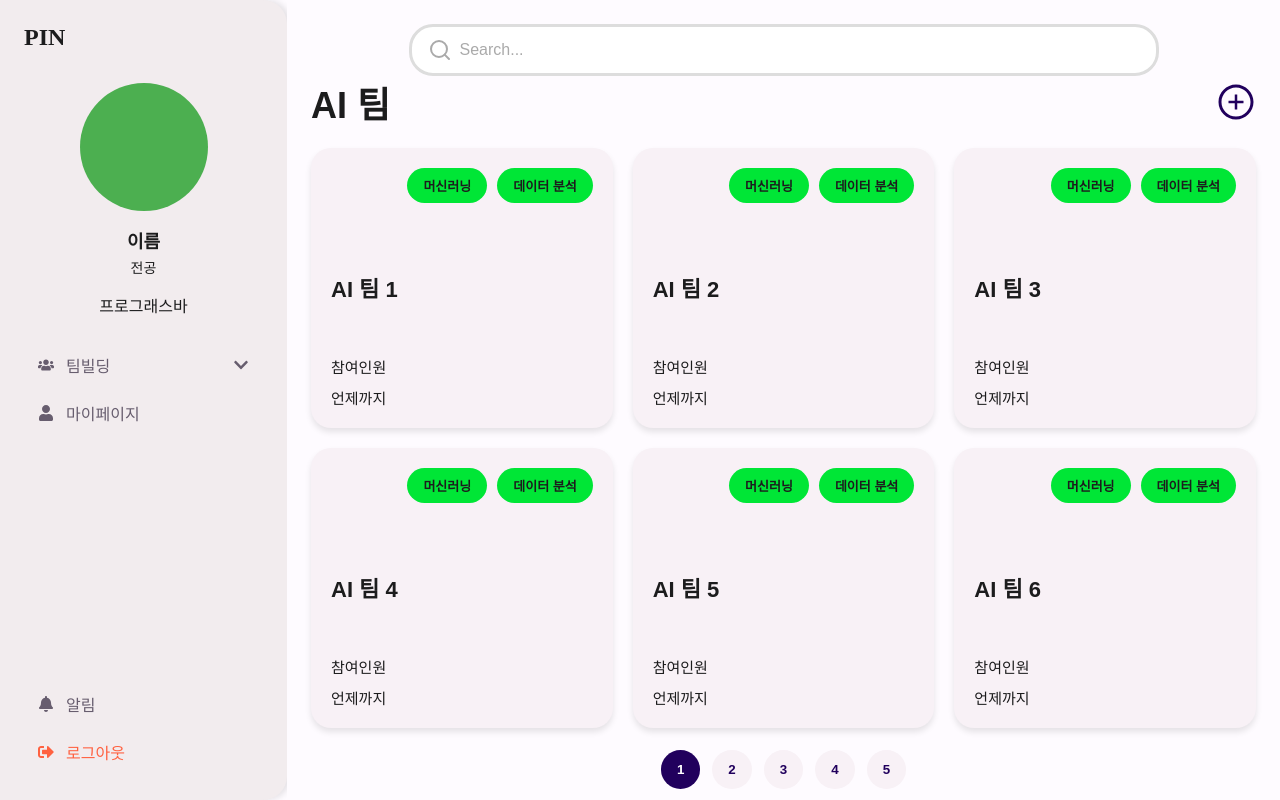
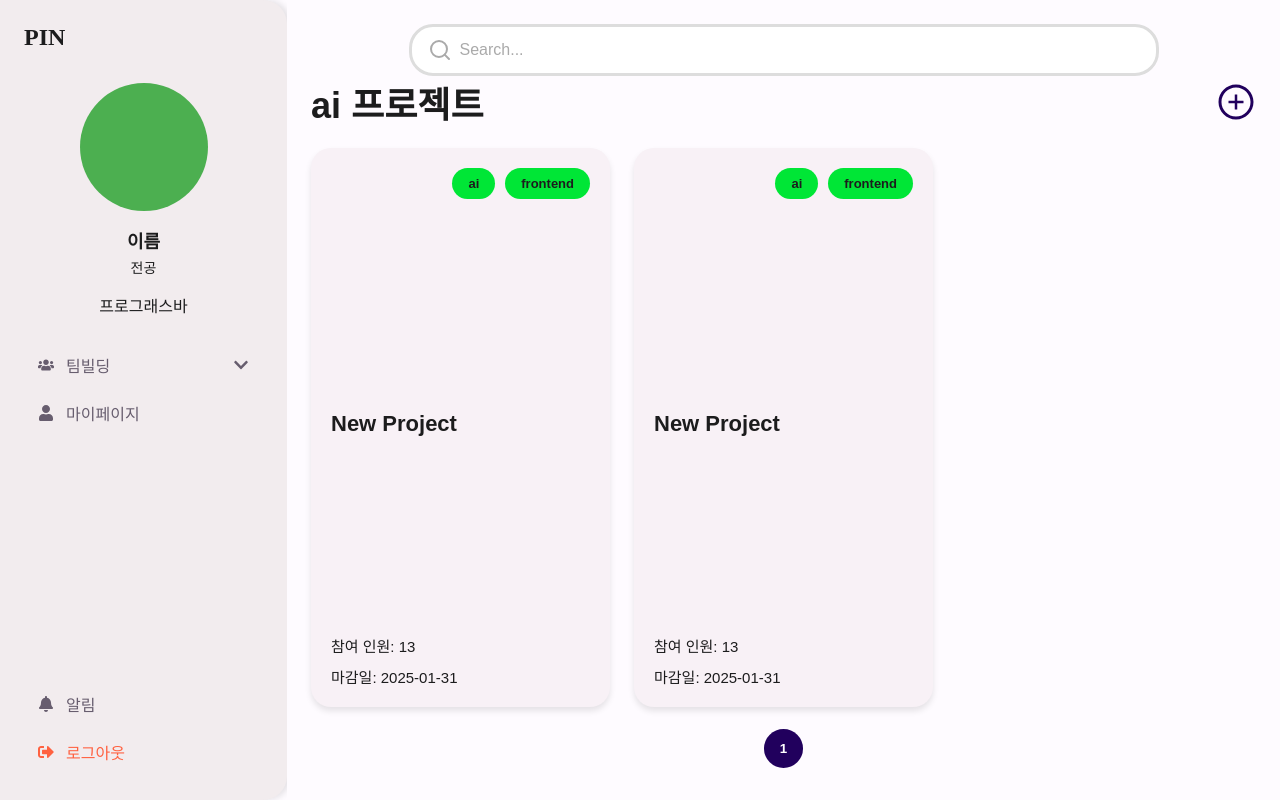
Before and after one commit to 2025-kakaotrack-team-C/FE, a React (Create React App) app: page /ai in a window 1280 px wide. Built offline with nearby package versions, Linux system fonts and the light colour scheme; a web font is replaced by a local one.

Commit message:
feat : 팀 관련 페이지 반응형 추가 및 라우터 설정

```diff
--- a/src/pages/Team.jsx
+++ b/src/pages/Team.jsx
@@ -1,38 +1,96 @@
 import React, { useState } from "react";
 import styled from "styled-components";
 import { AiOutlinePlusCircle } from "react-icons/ai";
-import { useParams, useNavigate } from "react-router-dom";
+import { useNavigate, useParams } from "react-router-dom";
 import Search from "../components/Search";
 
 const Team = () => {
-  const { type } = useParams(); // URL의 type 파라미터 가져오기
   const navigate = useNavigate();
+  const { category } = useParams(); // URL 파라미터에서 category 가져오기
+  const normalizedCategory = category?.toLowerCase(); // 소문자로 변환
 
-  // URL의 type이 없을 경우 기본값 'all' 사용
-  const effectiveType = type || "all";
-
-  // 페이지 제목과 필드 설정
-  const pageData = {
-    all: { title: "전체", fields: ["전체", "전체"] },
-    ai: { title: "AI 팀", fields: ["머신러닝", "데이터 분석"] },
-    frontend: { title: "프론트엔드 팀", fields: ["React", "CSS"] },
-    backend: { title: "백엔드 팀", fields: ["Node.js", "Database"] },
-    app: { title: "앱 개발 팀", fields: ["iOS", "Android"] },
-    game: { title: "게임 개발 팀", fields: ["Unity", "C#"] },
+  // 부서 데이터를 미리 정의 (부서 번호 -> 부서 이름 매핑)
+  const departmentsData = {
+    10: "ai",
+    20: "frontend",
+    3: "backend",
+    5: "app",
+    6: "game",
+    // 추가 부서 정보
   };
 
-  const currentPageData = pageData[effectiveType] || {
-    title: "팀 정보 없음",
-    fields: [],
-  };
+  // 프로젝트 데이터 예시
+  const [projects, setProjects] = useState([
+    {
+      id: 1,
+      title: "New Project",
+      totalRange: 13,
+      deadline: "2025-01-31",
+      departments: [10, 20],
+    },
+    {
+      id: 2,
+      title: "New Project test",
+      totalRange: 10,
+      deadline: "2025-01-31",
+      departments: [3, 20],
+    },
+    {
+      id: 3,
+      title: "New Project",
+      totalRange: 13,
+      deadline: "2025-01-31",
+      departments: [10, 20],
+    },
+    {
+      id: 4,
+      title: "New Project test",
+      totalRange: 10,
+      deadline: "2025-01-31",
+      departments: [3, 20],
+    },
+    {
+      id: 5,
+      title: "New Project test",
+      totalRange: 10,
+      deadline: "2025-01-31",
+      departments: [3, 20],
+    },
+    {
+      id: 6,
+      title: "New Project test",
+      totalRange: 10,
+      deadline: "2025-01-31",
+      departments: [3, 20],
+    },
+    {
+      id: 7,
+      title: "New Project test",
+      totalRange: 10,
+      deadline: "2025-01-31",
+      departments: [3, 20],
+    },
+  ]);
 
-  // 테스트용 데이터 배열 생성
-  const teamData = Array.from({ length: 30 }, (_, index) => ({
-    id: index,
-    title: `${currentPageData.title} ${index + 1}`,
-    fields: currentPageData.fields,
-    info: ["참여인원", "언제까지"],
-  }));
+  // 카테고리에 맞는 프로젝트 필터링
+  console.log("Departments Data:", departmentsData);
+  console.log(
+    "Project Departments:",
+    projects.map((p) => p.departments)
+  );
+
+  // 카테고리에 맞는 프로젝트 필터링
+  const filteredProjects = normalizedCategory
+    ? projects.filter((project) =>
+        project.departments.some((deptId) => {
+          const deptName = departmentsData[deptId]; // deptId로 departmentsData에서 이름 조회
+          return deptName?.toLowerCase() === normalizedCategory; // 이름과 normalizedCategory 비교
+        })
+      )
+    : projects;
+
+  console.log("Normalized Category:", normalizedCategory);
+  console.log("Filtered Projects:", filteredProjects);
 
   // 페이지네이션 상태
   const [currentPage, setCurrentPage] = useState(1);
@@ -41,7 +99,10 @@ const Team = () => {
   // 현재 페이지 데이터 계산
   const indexOfLastItem = currentPage * itemsPerPage;
   const indexOfFirstItem = indexOfLastItem - itemsPerPage;
-  const currentItems = teamData.slice(indexOfFirstItem, indexOfLastItem);
+  const currentItems = filteredProjects.slice(
+    indexOfFirstItem,
+    indexOfLastItem
+  );
 
   // 페이지 변경 핸들러
   const handlePageChange = (pageNumber) => {
@@ -49,7 +110,7 @@ const Team = () => {
   };
 
   // 전체 페이지 수 계산
-  const totalPages = Math.ceil(teamData.length / itemsPerPage);
+  const totalPages = Math.ceil(filteredProjects.length / itemsPerPage);
 
   const goToCreateTeamPage = () => {
     navigate(`/create`);
@@ -59,27 +120,26 @@ const Team = () => {
     <Container>
       <Search />
       <Title>
-        <Header>{currentPageData.title}</Header>
+        <Header>{category ? `${category} 프로젝트` : "전체 프로젝트"}</Header>
         <AddButton onClick={goToCreateTeamPage}>
           <AiOutlinePlusCircle />
         </AddButton>
       </Title>
       <TeamWrapper>
-        {currentItems.map((team) => (
+        {currentItems.map((project) => (
           <TeamBorder
-            key={team.id}
-            onClick={() => navigate(`/${effectiveType}/${team.id}`)} // 항상 유효한 URL 생성 // 게시물 클릭 시 이동
+            key={project.id}
+            onClick={() => navigate(`/project/${project.id}`)} // 프로젝트 세부 페이지로 이동
           >
             <FieldLayout>
-              {team.fields.map((field, index) => (
-                <Field key={index}>{field}</Field>
+              {project.departments.map((deptId) => (
+                <Field key={deptId}>{departmentsData[deptId]}</Field>
               ))}
             </FieldLayout>
-            <TeamTitle>{team.title}</TeamTitle>
+            <TeamTitle>{project.title}</TeamTitle>
             <TeamInfo>
-              {team.info.map((info, index) => (
-                <div key={index}>{info}</div>
-              ))}
+              <div>참여 인원: {project.totalRange}</div>
+              <div>마감일: {project.deadline}</div>
             </TeamInfo>
           </TeamBorder>
         ))}
@@ -106,10 +166,18 @@ const Container = styled.div`
   flex: 1;
   display: flex;
   flex-direction: column;
-  min-height: 100vh; /* 높이를 최소 화면 크기로 설정 */
+  min-height: 100vh;
   padding: 24px;
-  margin: 0 auto; /* 중앙 정렬 */
+  margin: 0 auto;
   max-width: 1440px;
+
+  @media (max-width: 768px) {
+    padding: 16px;
+  }
+
+  @media (max-width: 480px) {
+    padding: 12px;
+  }
 `;
 
 const Title = styled.div`
@@ -117,6 +185,11 @@ const Title = styled.div`
   justify-content: space-between;
   align-items: center;
   margin-bottom: 20px;
+
+  @media (max-width: 480px) {
+    flex-direction: column;
+    gap: 10px;
+  }
 `;
 
 const Header = styled.h1`
@@ -124,6 +197,14 @@ const Header = styled.h1`
   font-family: "yg-jalnan", sans-serif;
   color: #1c1c1d;
   margin: 0;
+
+  @media (max-width: 768px) {
+    font-size: 28px;
+  }
+
+  @media (max-width: 480px) {
+    font-size: 24px;
+  }
 `;
 
 const AddButton = styled.button`
@@ -147,13 +228,28 @@ const AddButton = styled.button`
     color: #dcdaf5;
     transform: scale(0.95);
   }
+
+  @media (max-width: 480px) {
+    font-size: 32px;
+  }
 `;
 
 const TeamWrapper = styled.div`
   display: grid;
-  grid-template-columns: repeat(3, 1fr); /* 한 줄에 3개 */
-  gap: 20px;
+  gap: 24px;
   flex-grow: 1;
+
+  @media (min-width: 1025px) {
+    grid-template-columns: repeat(3, 1fr);
+  }
+
+  @media (min-width: 768px) and (max-width: 1024px) {
+    grid-template-columns: repeat(2, 1fr);
+  }
+
+  @media (max-width: 767px) {
+    grid-template-columns: 1fr;
+  }
 `;
 
 const TeamBorder = styled.div`
@@ -163,7 +259,7 @@ const TeamBorder = styled.div`
   padding: 20px;
   background-color: #f8f1f6;
   border-radius: 20px;
-  min-width: 300px;
+  min-width: 250px;
   min-height: 280px;
   box-shadow: 0px 4px 6px rgba(0, 0, 0, 0.1);
   cursor: pointer;
@@ -174,6 +270,10 @@ const TeamBorder = styled.div`
     box-shadow: 0px 6px 12px rgba(0, 0, 0, 0.15);
     background-color: #dcdaf5;
   }
+
+  @media (max-width: 480px) {
+    padding: 16px;
+  }
 `;
 
 const FieldLayout = styled.div`
@@ -181,6 +281,11 @@ const FieldLayout = styled.div`
   justify-content: flex-end;
   gap: 10px;
   align-items: center;
+
+  @media (max-width: 480px) {
+    flex-direction: column;
+    gap: 5px;
+  }
 `;
 
 const Field = styled.div`
@@ -190,6 +295,11 @@ const Field = styled.div`
   background-color: #00e636;
   font-size: 13px;
   text-align: center;
+
+  @media (max-width: 480px) {
+    font-size: 12px;
+    padding: 6px 12px;
+  }
 `;
 
 const TeamTitle = styled.h2`
@@ -197,6 +307,14 @@ const TeamTitle = styled.h2`
   font-weight: bold;
   margin-top: 14px;
   color: #1c1c1d;
+
+  @media (max-width: 768px) {
+    font-size: 18px;
+  }
+
+  @media (max-width: 480px) {
+    font-size: 16px;
+  }
 `;
 
 const TeamInfo = styled.div`
@@ -205,6 +323,10 @@ const TeamInfo = styled.div`
   gap: 10px;
   font-size: 15px;
   color: #1c1c1d;
+
+  @media (max-width: 480px) {
+    font-size: 14px;
+  }
 `;
 
 const Pagination = styled.div`
@@ -213,11 +335,15 @@ const Pagination = styled.div`
   align-items: center;
   margin-top: 14px;
   padding: 8px 16px;
-  gap: 12px; /* 간격 조정 */
+  gap: 12px;
+
+  @media (max-width: 480px) {
+    gap: 8px;
+  }
 `;
 
 const PageButton = styled.button`
-  padding: 12px 16px; /* 버튼 크기 증가 */
+  padding: 12px 16px;
   border-radius: 50%;
   background-color: ${(props) => (props.isActive ? "#21005d" : "#f8f1f6")};
   color: ${(props) => (props.isActive ? "#ffffff" : "#21005d")};
@@ -233,4 +359,9 @@ const PageButton = styled.button`
   &:active {
     transform: scale(0.95);
   }
+
+  @media (max-width: 480px) {
+    padding: 8px 12px;
+    font-size: 14px;
+  }
 `;
--- a/src/pages/TeamDetail.jsx
+++ b/src/pages/TeamDetail.jsx
@@ -60,7 +60,7 @@ const Container = styled.div`
   flex-direction: column;
   justify-content: center;
   align-content: center;
-  min-height: 100vh; /* 높이를 최소 화면 크기로 설정 */
+  min-height: 100vh;
   padding: 24px;
   margin: 0 auto;
   max-width: 1440px;
--- a/src/shared/Router.jsx
+++ b/src/shared/Router.jsx
@@ -3,9 +3,12 @@ import { BrowserRouter, Routes, Route } from "react-router-dom";
 import Layout from "../components/Layout";
 import MyPage from "../pages/MyPage";
 import Notifications from "../pages/Notifications";
+// import Team from "../pages/Team";
+// import TeamDetail from "../pages/TeamDetail";
+import CreateTeam from "../pages/CreateTeam";
 import Team from "../pages/Team";
 import TeamDetail from "../pages/TeamDetail";
-import CreateTeam from "../pages/CreateTeam";
+// import MainPage from "../pages/Team";
 
 function Router() {
   return (
@@ -13,8 +16,8 @@ function Router() {
       <Routes>
         <Route element={<Layout />}>
           <Route path="/" element={<Team />} />
-          <Route path="/:type" element={<Team />} />
-          <Route path="/:type/:id" element={<TeamDetail />} />
+          <Route path="/:category" element={<Team />} />
+          <Route path="/project/:id" element={<TeamDetail />} />
           <Route path="/create" element={<CreateTeam />} />
           <Route path="/mypage" element={<MyPage />} />
           <Route path="/notifications" element={<Notifications />} />
```
Also changed, not shown: src/pages/CreateTeam.jsx (+73 -36 lines).
